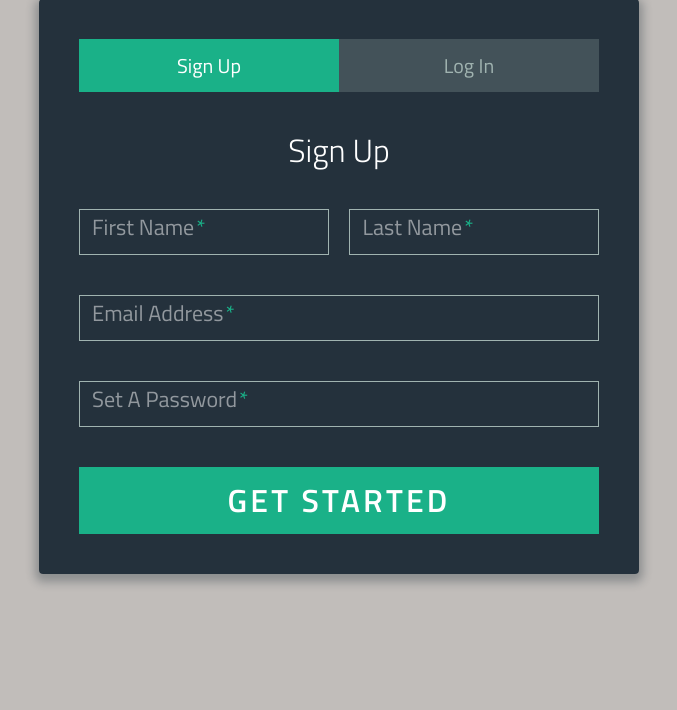
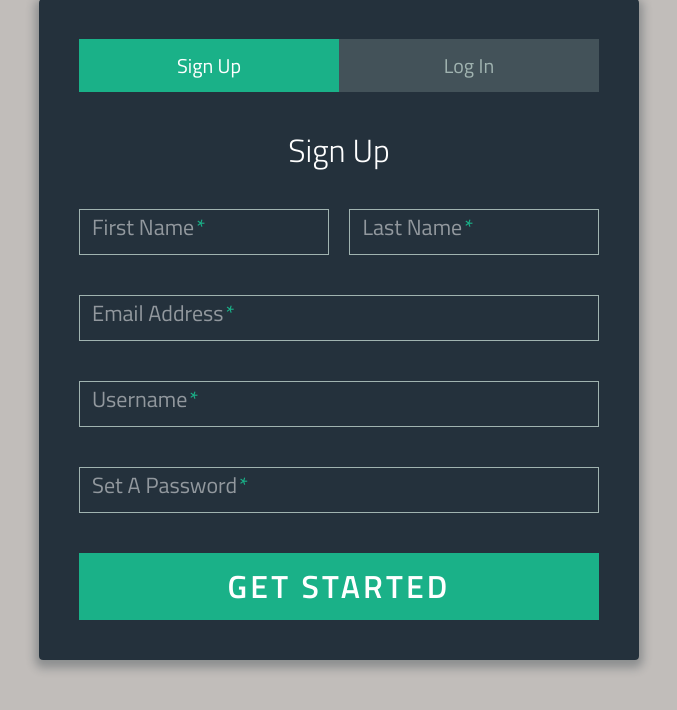
Before and after one commit to matcpn/real-estate, a Django app: page /login/ in a window 1280 px wide. Shown: the part 41-751 px from the top of the page, without its empty margins (301-978 px from the left). Run offline with Django 3.2, Linux system fonts and the light colour scheme; some libraries are stand-ins or nearby versions.

Commit message:
updated authentication to allow username or email

```diff
--- a/mysite/housing/templates/login.html
+++ b/mysite/housing/templates/login.html
@@ -49,6 +49,13 @@
 
           <div class="field-wrap">
             <label>
+              Username<span class="req">*</span>
+            </label>
+            <input type="text" name="username" required autocomplete="off"/>
+          </div>
+
+          <div class="field-wrap">
+            <label>
               Set A Password<span class="req">*</span>
             </label>
             <input type="password" name="password" required autocomplete="off"/>
@@ -67,9 +74,9 @@
           {% csrf_token %}
             <div class="field-wrap">
             <label>
-              Email Address<span class="req">*</span>
+              Email Address/Username<span class="req">*</span>
             </label>
-            <input type="email" name="email" required autocomplete="off"/>
+            <input type="text" name="email" required autocomplete="off"/>
           </div>
 
           <div class="field-wrap">
--- a/mysite/housing/views.py
+++ b/mysite/housing/views.py
@@ -38,16 +38,10 @@ def create_user(request):
 		# .. authenticate your user
 		password = request.POST['password']
 		email = request.POST['email']
-		username = "wtf man"
+		username = request.POST['username']
 		first_name = request.POST['first_name']
 		last_name = request.POST['last_name']
 		user = User.objects.create_user(username, email, password)
-		print(last_name)
-		print(first_name)
-		print(email)
-		print(username)
-		print(password)
-		print(user)
 		user.last_name = last_name
 		user.first_name = first_name
 		user.save()
--- a/mysite/mysite/settings.py
+++ b/mysite/mysite/settings.py
@@ -100,6 +100,7 @@ AUTH_PASSWORD_VALIDATORS = [
     },
 ]
 
+AUTHENTICATION_BACKENDS = ['housing.models.ModelBackend']
 
 # Internationalization
 # https://docs.djangoproject.com/en/1.11/topics/i18n/
```
Also changed, not shown: mysite/housing/models.py (+20 -0 lines).
